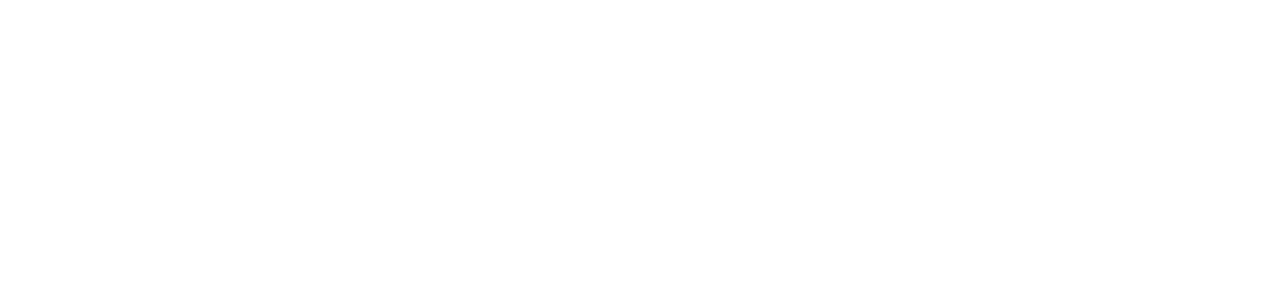
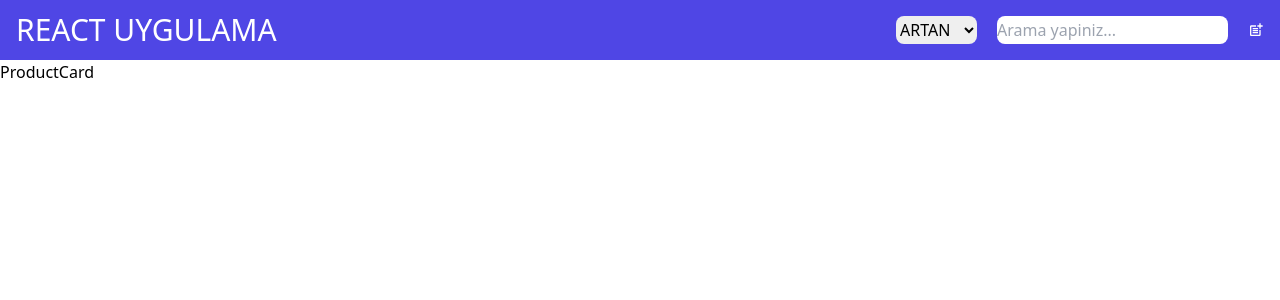
Before and after one commit to KazimAkyol/reactReduxProje, a React (Create React App) app in the folder reactRedux/: page / in a window 1280 px wide. Before the commit this address had no page. Shown: the top 300 px of the page. Built offline with nearby package versions, Linux system fonts and the light colour scheme.

Commit message:
third commit

```diff
--- a/reactRedux/src/App.js
+++ b/reactRedux/src/App.js
@@ -1,11 +1,16 @@
 import { BrowserRouter as Router, Routes, Route } from "react-router-dom";
+import Product from "./pages/Product";
+import Header from "./components/Header";
+import Test from "./pages/Test";
 
 function App() {
   return (
     <div className="">
       <Router>
+        <Header />
         <Routes>
-          <Route />
+          <Route index path="/" element={<Product />} />
+          <Route index path="/test" element={<Test />} />
         </Routes>
       </Router>
     </div>
--- /dev/null
+++ b/reactRedux/src/components/Header.jsx
@@ -0,0 +1,30 @@
+import React from "react";
+import { MdPostAdd } from "react-icons/md";
+
+const Header = () => {
+  return (
+    <div className="flex items-center justify-between bg-indigo-600 text-white px-4 py-3">
+      <div className="text-3xl">REACT UYGULAMA</div>
+      <div className="flex items-center gap-5">
+        <div className="text-black">
+          <select className="h-7 rounded-lg" name="" id="">
+            <option value="asc">ARTAN</option>
+            <option value="desc">AZALAN</option>
+          </select>
+        </div>
+        <div>
+          <input
+            className="h-7 rounded-lg"
+            type="text"
+            placeholder="Arama yapiniz..."
+          />
+        </div>
+        <div>
+          <MdPostAdd />
+        </div>
+      </div>
+    </div>
+  );
+};
+
+export default Header;
--- /dev/null
+++ b/reactRedux/src/components/ProductCard.jsx
@@ -0,0 +1,9 @@
+import React from 'react'
+
+const ProductCard = () => {
+  return (
+    <div>ProductCard</div>
+  )
+}
+
+export default ProductCard
--- a/reactRedux/src/pages/Product.jsx
+++ b/reactRedux/src/pages/Product.jsx
@@ -1,9 +1,12 @@
-import React from 'react'
+import React from "react";
+import ProductCard from "../components/ProductCard";
 
 const Product = () => {
   return (
-    <div>Product</div>
-  )
-}
+    <div>
+      <ProductCard />
+    </div>
+  );
+};
 
-export default Product
+export default Product;
--- /dev/null
+++ b/reactRedux/src/pages/Test.jsx
@@ -0,0 +1,9 @@
+import React from 'react'
+
+const Test = () => {
+  return (
+    <div>Test</div>
+  )
+}
+
+export default Test
--- a/reactRedux/tailwind.config.js
+++ b/reactRedux/tailwind.config.js
@@ -1,8 +1,8 @@
 /** @type {import('tailwindcss').Config} */
 module.exports = {
-    content: ["./src/**/*.{html,js}"],
-    theme: {
-      extend: {},
-    },
-    plugins: [],
-  }
+  content: ["./src/**/*.{js,jsx,ts,tsx}"],
+  theme: {
+    extend: {},
+  },
+  plugins: [],
+};
```
